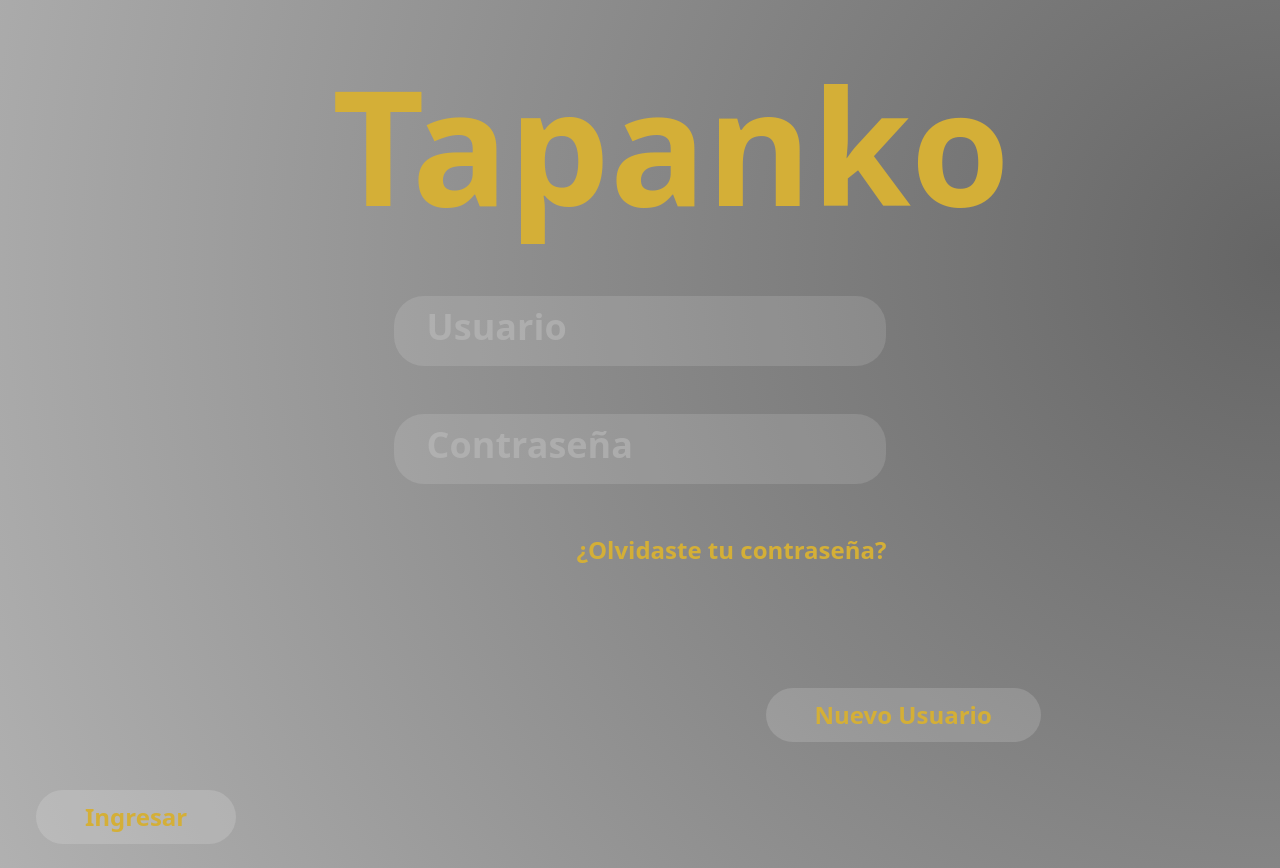
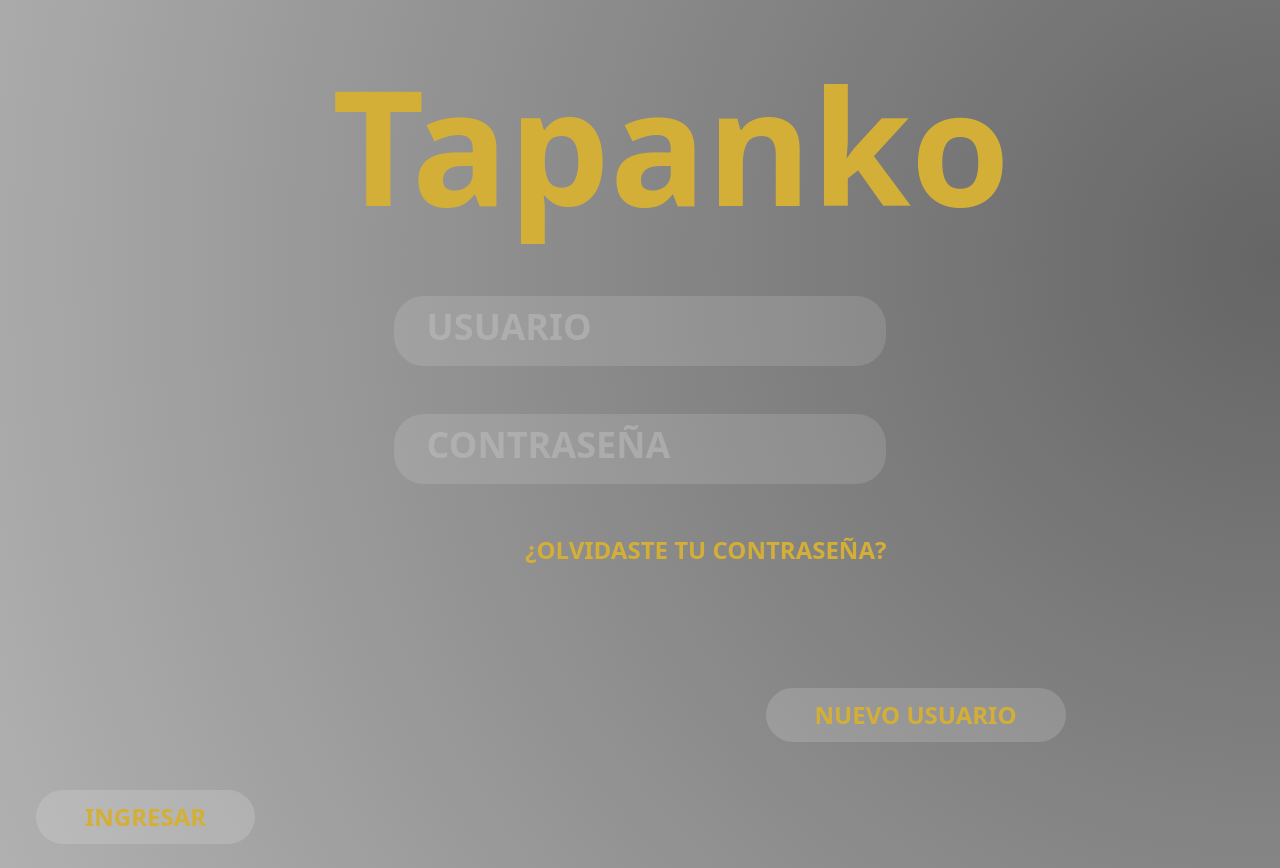
Before and after one commit to Juan-Carlos-Perez-Angeles/Sis.Reservacion_Tapanko, an Angular app: page / in a window 1280 px wide. Built offline with nearby package versions, Linux system fonts and the light colour scheme.

Commit message:
Correcciones menores a interfaz

```diff
--- a/src/app/login/login.component.html
+++ b/src/app/login/login.component.html
@@ -10,8 +10,8 @@
   <div class="row">
     <div class="col-lg-3"></div>
     <div class="col-lg-6">
-      <input type="text" class="input-login abs-center" placeholder="Usuario">
-      <input type="password" class="input-login abs-center" placeholder="Contraseña">
+      <input type="text" class="input-login abs-center" placeholder="USUARIO">
+      <input type="password" class="input-login abs-center" placeholder="CONTRASEÑA">
     </div>
     <div class="col-lg-3"></div>
   </div>
@@ -19,15 +19,15 @@
   <div class="row">
     <div class="col-lg-3"></div>
     <div class="col-lg-6 d-flex align-items-end flex-column">
-      <p class="txt-create-acount">¿Olvidaste tu contraseña?</p>
+      <p class="txt-create-acount">¿OLVIDASTE TU CONTRASEÑA?</p>
     </div>
     <div class="col-lg-3"></div>
   </div>
 
   <div class="row">
     <div class="col-lg-12 div-btn-login">
-      <button class="btn-login abs-right">Nuevo Usuario</button>
-      <button class="btn-login">Ingresar</button>
+      <button class="btn-login abs-right">NUEVO USUARIO</button>
+      <button class="btn-login">INGRESAR</button>
     </div>
   </div>
 </div>
```
